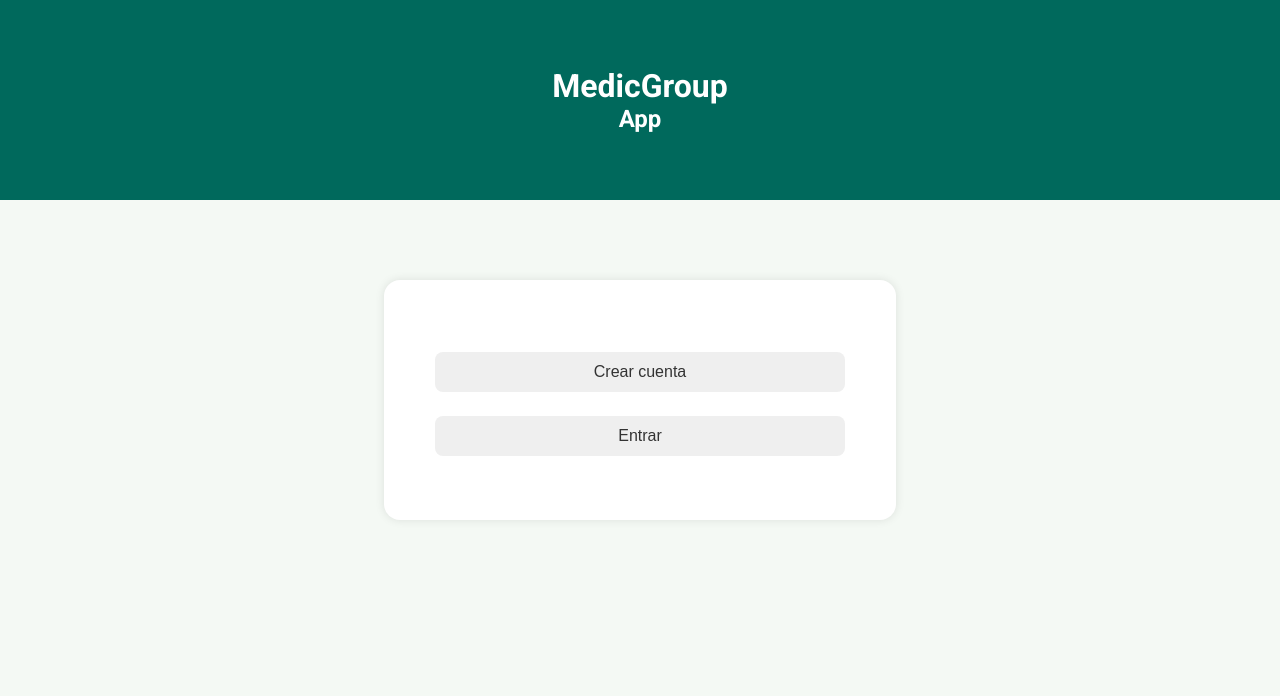
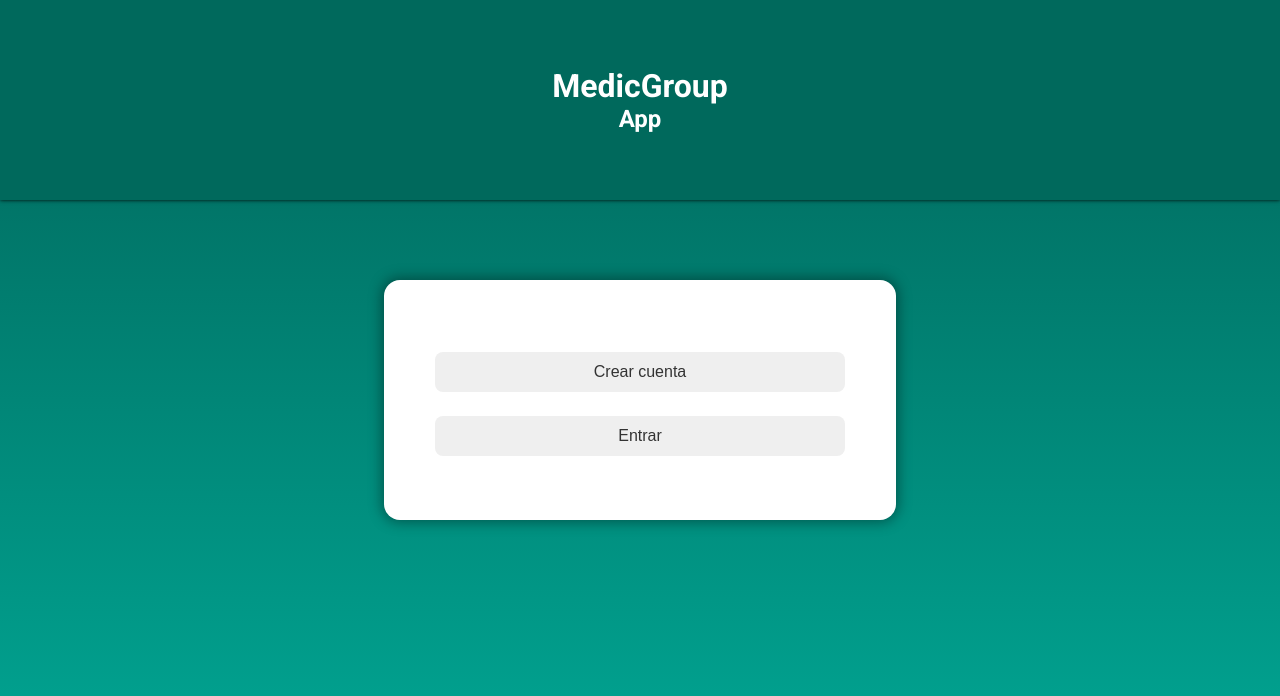
Before and after one commit to hernanveyret/medicGropApp, a React (Vite) app: page / in a window 1280 px wide. Shown: the top 696 px of the page. Built offline with nearby package versions, Linux system fonts and the light colour scheme; no server answers.

Commit message:
Pruebas de colores

```diff
--- a/src/Components/inicio.css
+++ b/src/Components/inicio.css
@@ -5,12 +5,13 @@
   display: flex;
   justify-content: center;
   align-items: center;
+  background: linear-gradient(#016459 ,#01a895 );
 }
 
 .container-buttons {
   background-color: white;
   border-radius: 1rem;
-  box-shadow: 0 0 10px rgba(0, 0 , 0, 0.1);
+  box-shadow: 0px 0px 14pxrgba(0, 0 , 0, 0.1);
   display: flex;
   flex-direction: column;
   justify-content: center;
@@ -30,6 +31,7 @@
   flex-direction: column;
   justify-content: center;
   align-items: center;
+  box-shadow: 0 0 4px black;
 }
 .container-buttons button {
   width: 80%;
--- a/src/Components/login.css
+++ b/src/Components/login.css
@@ -10,7 +10,7 @@
 .container-buttons {
   background-color: white;
   border-radius: 1rem;
-  box-shadow: 0 0 10px rgba(0, 0 , 0, 0.1);
+  box-shadow: 0px 0px 14px 2px rgba(0, 0, 0, 0.397);
   display: flex;
   flex-direction: column;
   justify-content: center;
--- a/src/Components/main.css
+++ b/src/Components/main.css
@@ -2,7 +2,8 @@
   display: flex;
   flex-direction: column;
   min-height: 100vh;
-  background-color: #f4f9f4 ;
+  /*background-color: #f4f9f4 ;*/
+  background: linear-gradient(#016459 ,#01a895 );
 }
 main {
   max-width: 100%;
@@ -21,6 +22,7 @@ main {
  display: flex;
  justify-content: center;
  align-items: center;
+ box-shadow: 0 0 4px black;
 }
 .btn-salir {
   padding: 5px;
--- a/src/Components/showTurnos.css
+++ b/src/Components/showTurnos.css
@@ -16,10 +16,10 @@
   width: 100%;
 }
 h4{
-  color: #2e7d32;
+  color: white;
   text-align: center;
   font-family: 'roboto', sans-serif;
-  border-bottom: 2px solid #2e7d32;
+  border-bottom: 2px solid white;
 }
 
 .turno {
```
